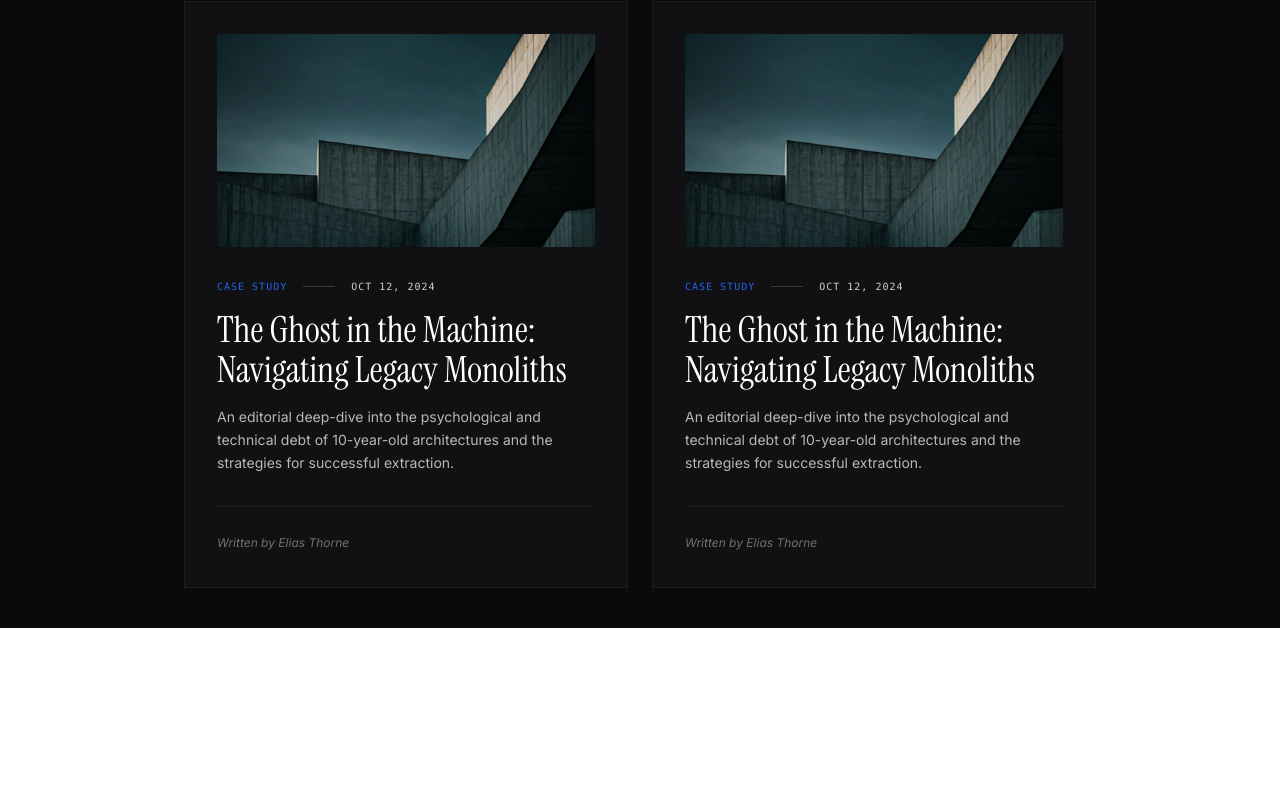
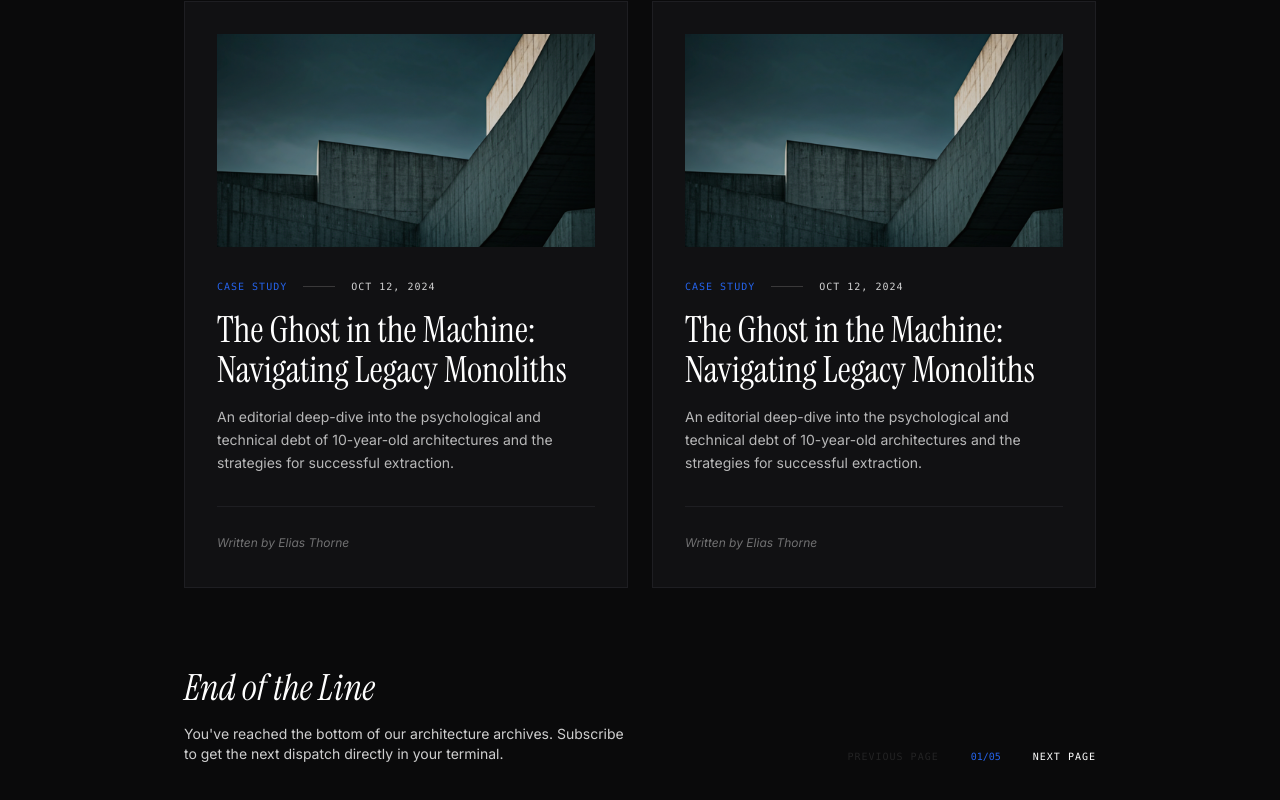
Before and after one commit to Abd2lhakam19/Blog-Site, a Next.js app: page /tags in a window 1280 px wide. Shown: the part 1204-2004 px from the top of the page. Before the commit the page ends 1832 px from the top, so only its background shows below. Built offline with nearby package versions, Linux system fonts and the light colour scheme.

Commit message:
Add EndLine component and integrate it into TagPage layout

```diff
--- a/src/app/tags/page.tsx
+++ b/src/app/tags/page.tsx
@@ -1,4 +1,5 @@
 import Blogs from '@/features/tags/components/Blogs';
+import EndLine from '@/features/tags/components/EndLine';
 import Info from '@/features/tags/components/Info';
 import Navbar from '@/features/tags/components/Navbar';
 import React from 'react'
@@ -9,7 +10,8 @@ const TagPage = () => {
             <div className='grain-overlay'></div>
             <Navbar />
             <Info />
-            <Blogs/>
+            <Blogs />
+            <EndLine />
         </div>
     )
 }
--- /dev/null
+++ b/src/features/tags/components/EndLine.tsx
@@ -0,0 +1,36 @@
+import React from 'react'
+
+const EndLine = () => {
+    return (
+        <div className='px-4 py-10 sm:px-12 lg:px-24 xl:px-40 w-full'>
+            <div className='px-6'>
+                <div className='flex flex-col md:flex-row justify-between items-end gap-12 '>
+
+                    <div className='max-w-md'>
+                        <h3 className='font-headline text-3xl sm:text-4xl text-white italic mb-4'>
+                            End of the Line
+                        </h3>
+                        <p className=' text-white/80 font-sans text-sm'>
+                            You've reached the bottom of our architecture archives. Subscribe to get the next dispatch directly in your terminal.
+                        </p>
+                    </div>
+                    <div className='flex items-center gap-8'>
+                        <button className='uppercase text-outline-variant font-mono text-[10px] tracking-widest hover:text-white transition-colors cursor-not-allowed'>
+                            previous page
+                        </button>
+                        <span className='font-mono text-primary text-[10px]'>
+                            01/05
+                        </span>
+                        <button className='uppercase text-white font-mono text-[10px] tracking-widest hover:text-primary transition-colors '>
+                            next page
+                        </button>
+                    </div>
+                </div>
+            </div>
+
+
+        </div>
+    )
+}
+
+export default EndLine
```
